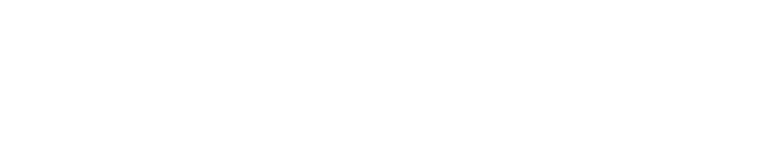
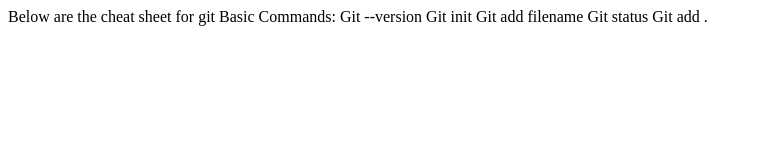
Before and after one commit to pdeepak6209/Git-Basics, a plain HTML site: page index.html in a window 1280 px wide. Shown: the whole page, without its empty margins (0-762 px from the left). Drawn offline with Linux system fonts and the light colour scheme.

Commit message:
Added body to index.html

```diff
--- a/index.html
+++ b/index.html
@@ -3,7 +3,13 @@
 <html>
 <head> </head>
 <body>
-
+Below are the cheat sheet for git
+Basic Commands:
+Git --version
+Git init
+Git add filename
+Git status
+Git add .
 </body>
 
 </html>
```
